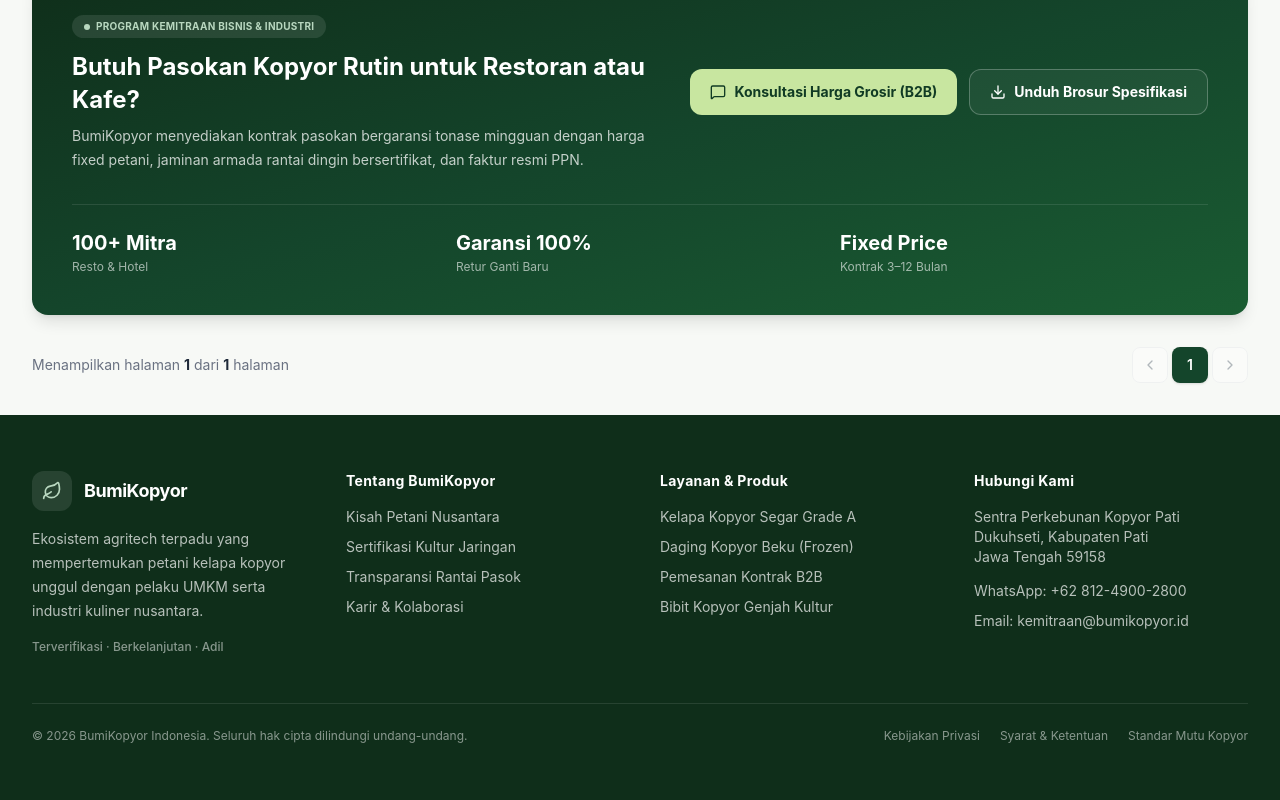
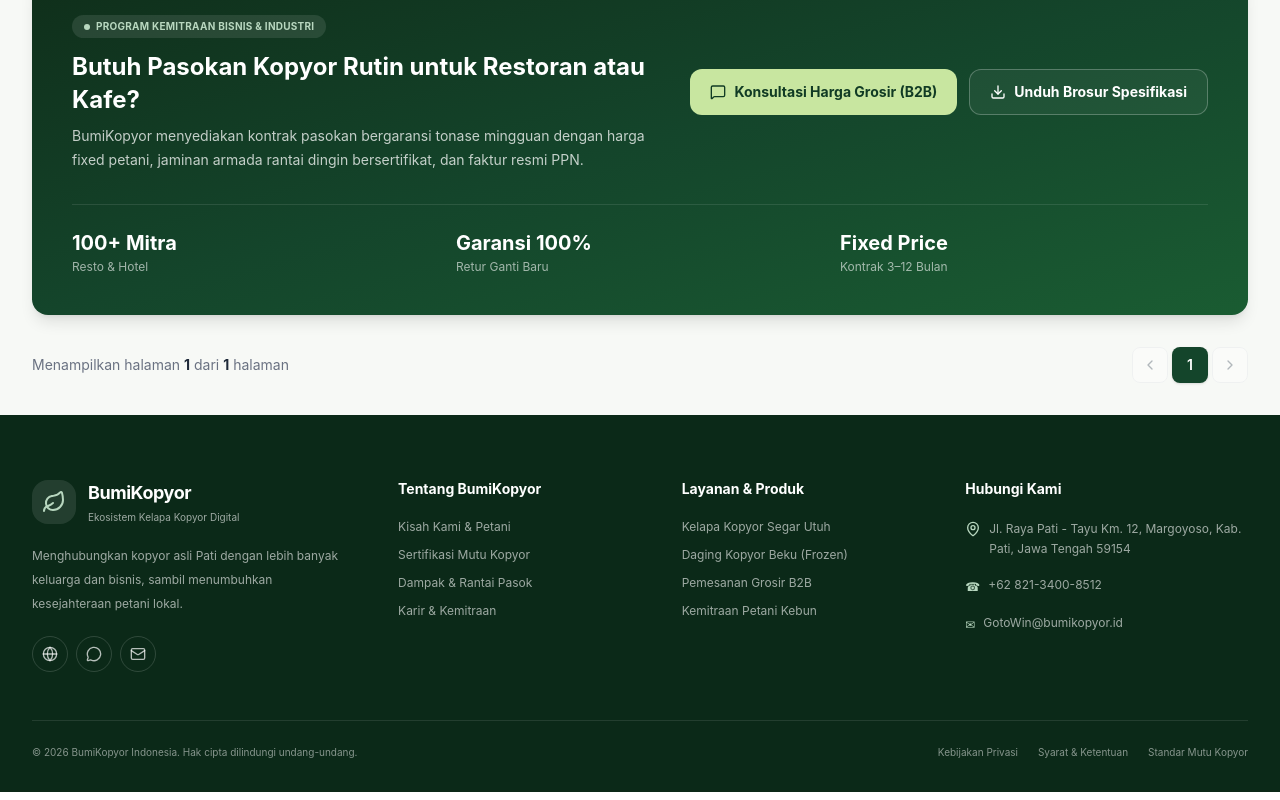
Before and after one commit to khadijahdzar/BumiKopyor, a React (Vite) app in the folder frontend/: page /produk in a window 1280 px wide. Shown: the part 971-1771 px from the top of the page. Built offline with nearby package versions, Linux system fonts and the light colour scheme.

Commit message:
fix: restore Footer to match original homepage design exactly

```diff
--- a/frontend/src/components/Footer.jsx
+++ b/frontend/src/components/Footer.jsx
@@ -1,115 +1,138 @@
 import { Link } from 'react-router-dom'
-import { Leaf } from 'lucide-react'
+import { Globe, Leaf, Mail, MapPin, MessageCircle } from 'lucide-react'
+
+function Brand({ light = false }) {
+  return (
+    <Link to="/" className="flex shrink-0 items-center gap-3" aria-label="BumiKopyor beranda">
+      <span
+        className={`flex h-11 w-11 items-center justify-center rounded-2xl ${
+          light ? 'bg-white/10' : 'bg-[#EBF3EE]'
+        }`}
+      >
+        <Leaf className={`h-6 w-6 ${light ? 'text-[#b8d7bf]' : 'text-[#14452B]'}`} />
+      </span>
+      <span className="leading-tight">
+        <span
+          className={`block text-lg font-bold tracking-tight ${
+            light ? 'text-white' : 'text-[#113B24]'
+          }`}
+        >
+          BumiKopyor
+        </span>
+        <span className={`mt-1 block text-[10px] ${light ? 'text-white/60' : 'text-gray-500'}`}>
+          Ekosistem Kelapa Kopyor Digital
+        </span>
+      </span>
+    </Link>
+  )
+}
 
 export default function Footer() {
   return (
-    <footer className="bg-[#0f2e1a] text-white">
-      <div className="mx-auto max-w-7xl px-4 py-12 sm:px-6 lg:px-8 lg:py-14">
-        <div className="grid gap-10 sm:grid-cols-2 lg:grid-cols-4">
+    <footer className="bg-[#0B2918] text-white">
+      <div className="mx-auto max-w-7xl px-5 pb-8 pt-14 lg:px-8 lg:pt-16">
+        <div className="grid gap-10 sm:grid-cols-2 lg:grid-cols-[1.35fr_1fr_1fr_1.2fr] lg:gap-12">
           <div>
-            <div className="flex items-center gap-3">
-              <span className="flex h-10 w-10 items-center justify-center rounded-xl bg-white/10">
-                <Leaf className="h-5 w-5 text-[#b8d7bf]" />
-              </span>
-              <span className="text-lg font-bold tracking-tight">BumiKopyor</span>
+            <Brand light />
+            <p className="mt-5 max-w-xs text-xs leading-6 text-white/60">
+              Menghubungkan kopyor asli Pati dengan lebih banyak keluarga dan bisnis, sambil
+              menumbuhkan kesejahteraan petani lokal.
+            </p>
+            <div className="mt-5 flex gap-2">
+              {[Globe, MessageCircle, Mail].map((Icon, index) => (
+                <a
+                  key={index}
+                  href={['#sosial', 'https://wa.me/6282134008512', 'mailto:GotoWin@bumikopyor.id'][index]}
+                  aria-label={['Situs BumiKopyor', 'WhatsApp', 'Email'][index]}
+                  className="flex h-9 w-9 items-center justify-center rounded-full border border-white/15 text-white/70 transition hover:border-white/40 hover:text-white"
+                >
+                  <Icon className="h-4 w-4" />
+                </a>
+              ))}
             </div>
-            <p className="mt-4 max-w-xs text-sm leading-6 text-white/70">
-              Ekosistem agritech terpadu yang mempertemukan petani kelapa kopyor unggul dengan pelaku
-              UMKM serta industri kuliner nusantara.
-            </p>
-            <p className="mt-4 text-xs font-medium text-white/50">
-              Terverifikasi · Berkelanjutan · Adil
-            </p>
           </div>
-
           <div>
-            <h3 className="text-sm font-bold tracking-wide text-white">Tentang BumiKopyor</h3>
-            <ul className="mt-4 space-y-2.5 text-sm text-white/70">
+            <h3 className="text-sm font-bold text-white">Tentang BumiKopyor</h3>
+            <ul className="mt-5 space-y-3 text-xs text-white/60">
               <li>
-                <Link to="/#petani" className="hover:text-white">
-                  Kisah Petani Nusantara
+                <Link className="hover:text-white" to="/#tentang">
+                  Kisah Kami & Petani
                 </Link>
               </li>
               <li>
-                <a href="#sertifikasi" className="hover:text-white">
-                  Sertifikasi Kultur Jaringan
-                </a>
+                <Link className="hover:text-white" to="/#tentang">
+                  Sertifikasi Mutu Kopyor
+                </Link>
               </li>
               <li>
-                <a href="#transparansi" className="hover:text-white">
-                  Transparansi Rantai Pasok
-                </a>
+                <Link className="hover:text-white" to="/#tentang">
+                  Dampak & Rantai Pasok
+                </Link>
               </li>
               <li>
-                <a href="#karir" className="hover:text-white">
-                  Karir & Kolaborasi
-                </a>
+                <Link className="hover:text-white" to="/#mitra">
+                  Karir & Kemitraan
+                </Link>
               </li>
             </ul>
           </div>
-
           <div>
-            <h3 className="text-sm font-bold tracking-wide text-white">Layanan & Produk</h3>
-            <ul className="mt-4 space-y-2.5 text-sm text-white/70">
+            <h3 className="text-sm font-bold text-white">Layanan & Produk</h3>
+            <ul className="mt-5 space-y-3 text-xs text-white/60">
               <li>
-                <Link to="/produk" className="hover:text-white">
-                  Kelapa Kopyor Segar Grade A
+                <Link className="hover:text-white" to="/produk">
+                  Kelapa Kopyor Segar Utuh
                 </Link>
               </li>
               <li>
-                <Link to="/produk" className="hover:text-white">
+                <Link className="hover:text-white" to="/produk">
                   Daging Kopyor Beku (Frozen)
                 </Link>
               </li>
               <li>
-                <a href="#b2b" className="hover:text-white">
-                  Pemesanan Kontrak B2B
-                </a>
+                <Link className="hover:text-white" to="/#mitra">
+                  Pemesanan Grosir B2B
+                </Link>
               </li>
               <li>
-                <a href="#bibit" className="hover:text-white">
-                  Bibit Kopyor Genjah Kultur
-                </a>
+                <Link className="hover:text-white" to="/#mitra">
+                  Kemitraan Petani Kebun
+                </Link>
               </li>
             </ul>
           </div>
-
           <div>
-            <h3 className="text-sm font-bold tracking-wide text-white">Hubungi Kami</h3>
-            <ul className="mt-4 space-y-2.5 text-sm text-white/70">
-              <li>
-                Sentra Perkebunan Kopyor Pati
-                <br />
-                Dukuhseti, Kabupaten Pati
-                <br />
-                Jawa Tengah 59158
+            <h3 className="text-sm font-bold text-white">Hubungi Kami</h3>
+            <ul className="mt-5 space-y-4 text-xs leading-5 text-white/60">
+              <li className="flex gap-2">
+                <MapPin className="mt-0.5 h-4 w-4 shrink-0 text-[#b8d7bf]" />
+                <span>Jl. Raya Pati - Tayu Km. 12, Margoyoso, Kab. Pati, Jawa Tengah 59154</span>
               </li>
-              <li className="pt-1">
-                WhatsApp:{' '}
-                <a href="https://wa.me/6281249002800" className="hover:text-white">
-                  +62 812-4900-2800
+              <li className="flex gap-2">
+                <span className="mt-0.5 text-[#b8d7bf]">☎</span>
+                <a className="hover:text-white" href="https://wa.me/6282134008512">
+                  +62 821-3400-8512
                 </a>
               </li>
-              <li>
-                Email:{' '}
-                <a href="mailto:kemitraan@bumikopyor.id" className="hover:text-white">
-                  kemitraan@bumikopyor.id
+              <li className="flex gap-2">
+                <span className="mt-0.5 text-[#b8d7bf]">✉</span>
+                <a className="hover:text-white" href="mailto:GotoWin@bumikopyor.id">
+                  GotoWin@bumikopyor.id
                 </a>
               </li>
             </ul>
           </div>
         </div>
-
-        <div className="mt-12 flex flex-col gap-4 border-t border-white/10 pt-6 text-xs text-white/50 sm:flex-row sm:items-center sm:justify-between">
-          <p>© 2026 BumiKopyor Indonesia. Seluruh hak cipta dilindungi undang-undang.</p>
+        <div className="mt-12 flex flex-col gap-4 border-t border-white/10 pt-6 text-[10px] text-white/50 md:flex-row md:items-center md:justify-between">
+          <p>© 2026 BumiKopyor Indonesia. Hak cipta dilindungi undang-undang.</p>
           <div className="flex flex-wrap gap-x-5 gap-y-2">
-            <a href="#privasi" className="hover:text-white">
+            <a className="hover:text-white" href="#privasi">
               Kebijakan Privasi
             </a>
-            <a href="#syarat" className="hover:text-white">
+            <a className="hover:text-white" href="#syarat">
               Syarat & Ketentuan
             </a>
-            <a href="#mutu" className="hover:text-white">
+            <a className="hover:text-white" href="#mutu">
               Standar Mutu Kopyor
             </a>
           </div>
```
